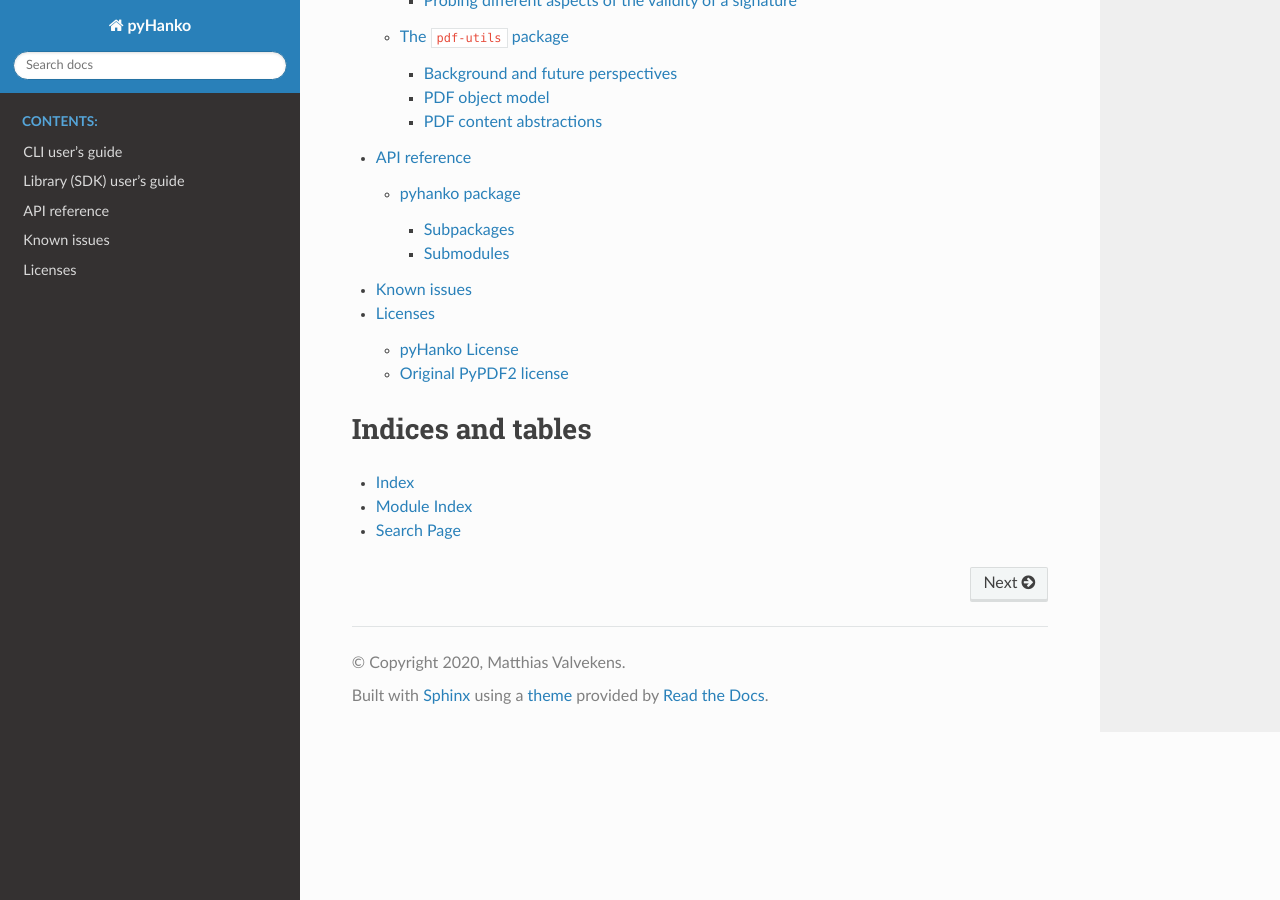
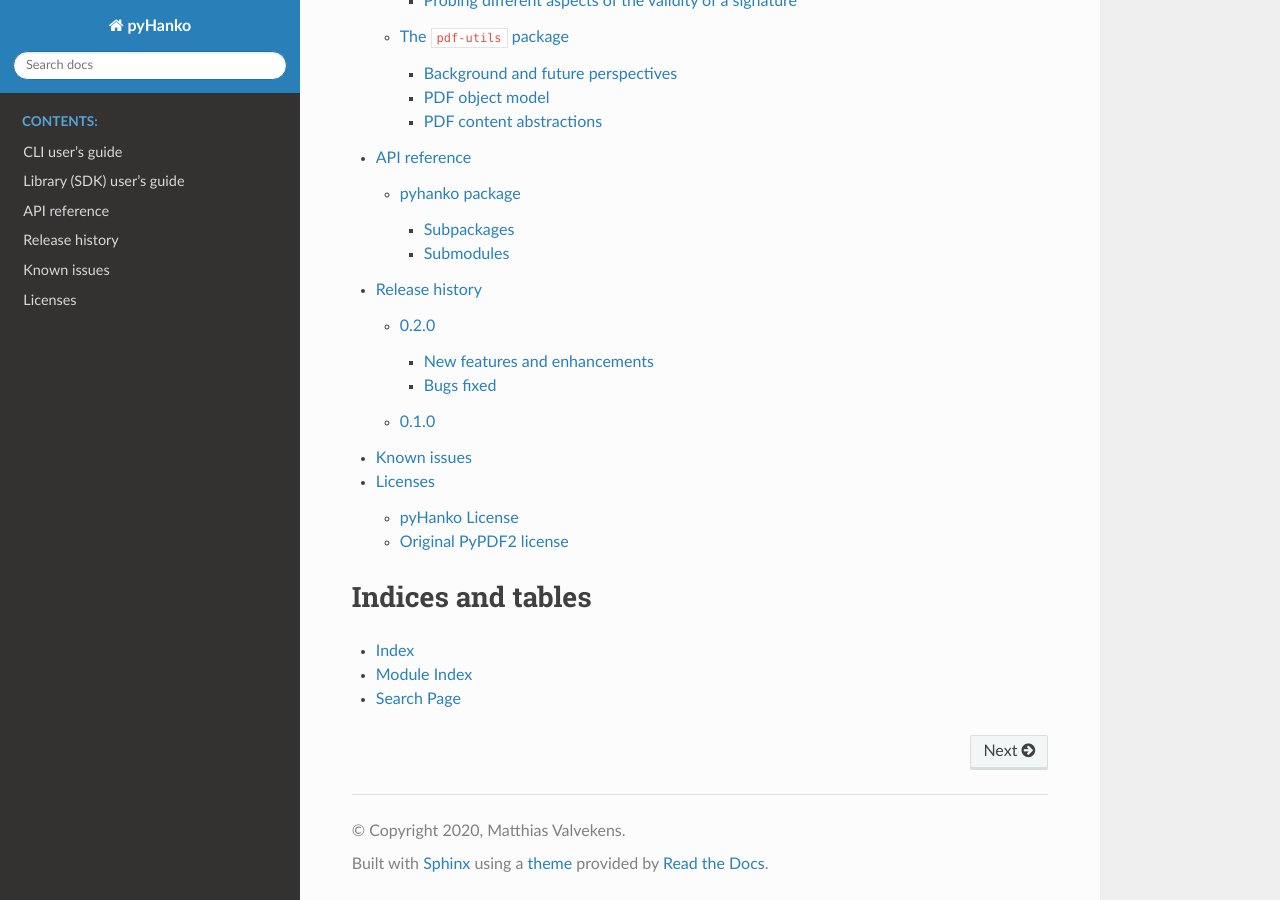
Before and after one commit to MatthiasValvekens/pyHanko, a Sphinx documentation site: the page built from docs/index.rst, in a window 1280 px wide and 900 px high, scrolled down 1497 px. Built offline with Sphinx 7.4.7 and the Read the Docs theme 2.0.0, drawn with Linux system fonts in a browser that asks for light colours; some of the changed lines change nothing that is shown.

Commit message:
Added changelog.rst for 0.2.0 release

```diff
--- /dev/null
+++ b/docs/changelog.rst
@@ -0,0 +1,66 @@
+***************
+Release history
+***************
+
+
+0.2.0
+=====
+
+*Release date:* 2021-01-10
+
+New features and enhancements
+-----------------------------
+
+Signing
+^^^^^^^
+
+* Allow the caller to specify an output stream when signing.
+
+Validation
+^^^^^^^^^^
+
+* The incremental update analysis functionality has been heavily refactored
+  into something more rule-based and modular. The new difference analysis system
+  is also much more user-configurable, and a (sufficiently motivated) library
+  user could even plug in their own implementation.
+* The new validation system treats ``/Metadata`` updates more correctly, and fixes
+  a number of other minor stability problems.
+* Improved validation logging and status reporting mechanisms.
+* Improved seed value constraint enforcement support: this includes added
+  support for  ``/V``, ``/MDP``, ``/LockDocument``, ``/KeyUsage``
+  and (passive) support for ``/AppearanceFilter`` and  ``/LegalAttestation``.
+
+CLI
+^^^
+
+* You can now specify negative page numbers on the command line to refer to the
+  pages of a document in reverse order.
+
+General PDF API
+^^^^^^^^^^^^^^^
+
+* Added convenience functions to retrieve references from dictionaries and
+  arrays.
+* Tweaked handling of object freeing operations; these now produce PDF ``null``
+  objects instead of (Python) ``None``.
+
+
+Bugs fixed
+----------
+
+* ``root_ref`` now consistently returns a ``Reference`` object
+* Corrected wrong usage of ``@freeze_time`` in tests that caused some failures
+  due to certificate expiry issues.
+* Fixed a gnarly caching bug in ``HistoricalResolver`` that sometimes leaked
+  state from later revisions into older ones.
+* Prevented cross-reference stream updates from accidentally being saved with
+  the same settings as their predecessor in the file. This was a problem when
+  updating files generated by other PDF processing software.
+
+
+0.1.0
+=====
+
+*Release date:* 2020-12-30
+
+Initial release.
--- a/docs/index.rst
+++ b/docs/index.rst
@@ -37,6 +37,7 @@ PyHanko is a tool for signing and stamping PDF files.
    cli-guide/index
    lib-guide/index
    api-docs/modules
+   changelog
    known-issues
    license
 
```
